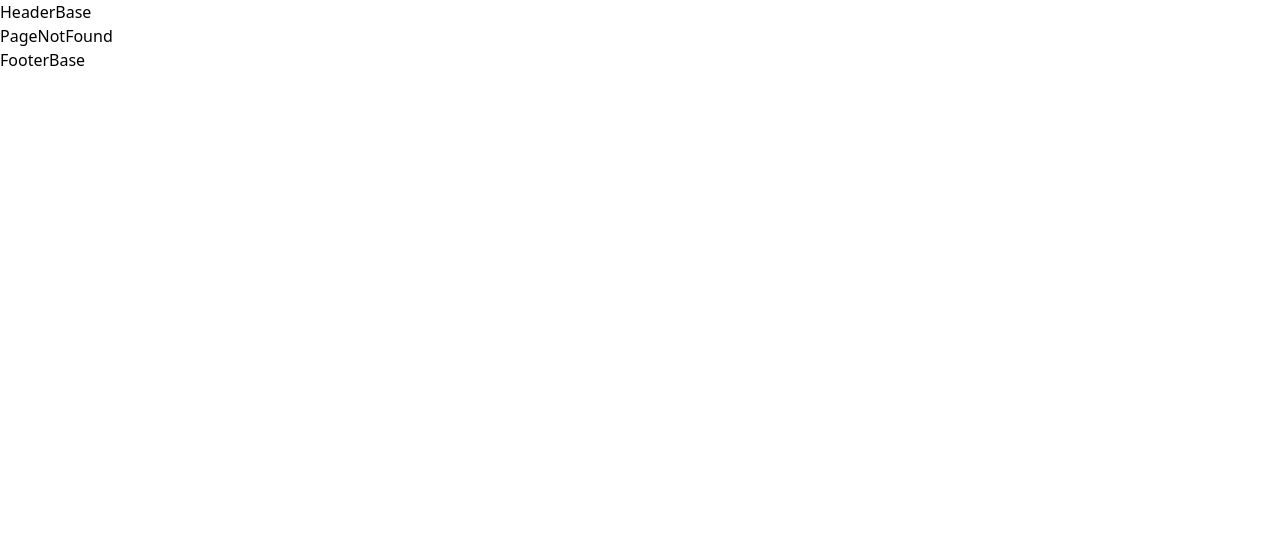
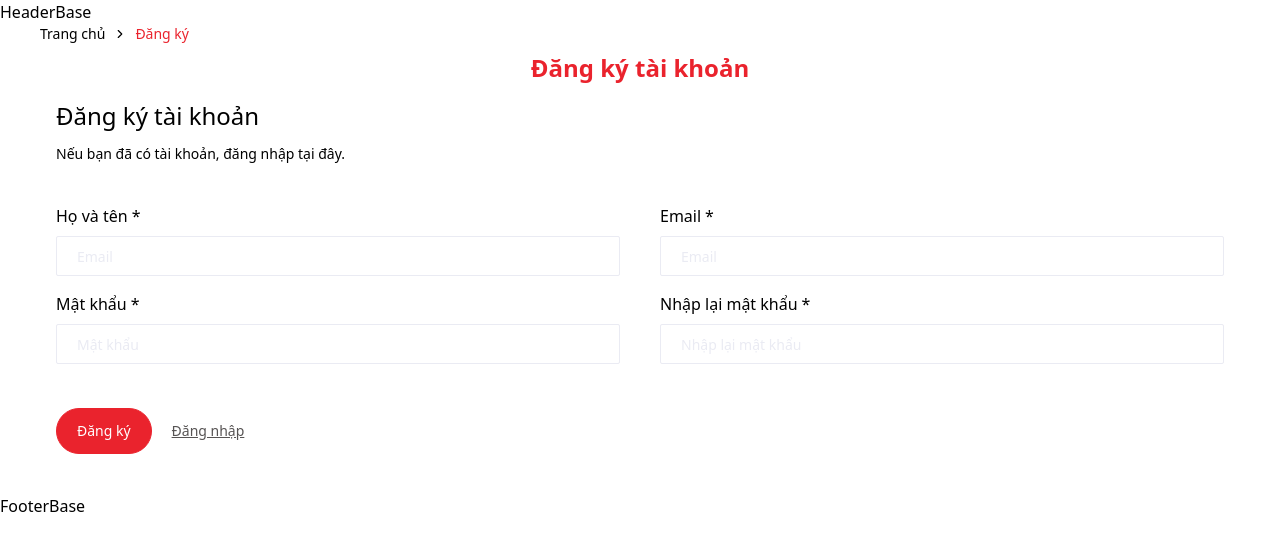
Before and after one commit to LaPhuc/ASM1_WE209, a React (Vite) app: page /register in a window 1280 px wide. Shown: the top 550 px of the page. Built offline with nearby package versions, Linux system fonts and the light colour scheme.

Commit message:
feature: create register page ui

```diff
--- a/src/App.tsx
+++ b/src/App.tsx
@@ -3,16 +3,16 @@ import "./App.css";
 import { Route, Routes } from "react-router-dom";
 
 import LayoutBase from "./components/Layout/Base";
-import Login from "./page/Account/Login";
 import HomePage from "./page/Home";
 import PageNotFound from "./page/PageNotFound";
-
+import {Login,Register} from "@/page/Account/index";
 function App() {
   return (
     <Routes>
       <Route path="/" element={<LayoutBase />}>
         <Route index element={<HomePage />} />
         <Route path="/login" element={<Login />} />
+        <Route path="/register" element={<Register />} />
         <Route path="*" element={<PageNotFound />} />
       </Route>
     </Routes>
--- a/src/page/Account/Login/index.tsx
+++ b/src/page/Account/Login/index.tsx
@@ -36,7 +36,7 @@ const Login = () => {
           </button>
           <Link
             className="font-sans text-sm underline text-davy-grey hover:text-alizarin-crimson"
-            to="/"
+            to="/register"
           >
             Đăng ký
           </Link>
--- /dev/null
+++ b/src/page/Account/Register/index.tsx
@@ -0,0 +1,66 @@
+import { Link } from "react-router-dom";
+
+import Breadcrumb from "@/components/Breadcrumb";
+const Register = () => {
+    return (
+        <div className="xl:max-w-[1200px] mx-auto lg:max-w-[1024px] md:max-w-[768px] max-w-[640px] px-3 md:p-0">
+          <Breadcrumb name="Đăng ký" />
+          <h1 className="text-2xl font-bold font-sans text-alizarin-crimson text-center pt-2 pb-4">
+            Đăng ký tài khoản
+          </h1>
+          <div className="px-4">
+            <h1 className="text-2xl font-normal mb-3">Đăng ký tài khoản</h1>
+              <p className="text-sm mb-10">
+                Nếu bạn đã có tài khoản, đăng nhập tại đây.
+              </p>
+            <form action="" className="font-sans w-[100%] mx-auto grid grid-cols-2 gap-x-10">
+              <div className="mb-4">
+                <p className="after:content-['*'] after:pl-1 mb-2">Họ và tên</p>
+                <input
+                  className="w-full h-10 border border-bright-gray placeholder:text-bright-gray placeholder:text-sm pl-5 rounded-sm outline-none"
+                  type="name"
+                  placeholder="Email"
+                />
+              </div>
+              <div className="mb-4">
+                <p className="after:content-['*'] after:pl-1 mb-2">Email</p>
+                <input
+                  className="w-full h-10 border border-bright-gray placeholder:text-bright-gray placeholder:text-sm pl-5 rounded-sm outline-none"
+                  type="email"
+                  placeholder="Email"
+                />
+              </div>
+              <div className="mb-4">
+                <p className="after:content-['*'] after:pl-1 mb-2">Mật khẩu</p>
+                <input
+                  className="w-full h-10 border border-bright-gray placeholder:text-bright-gray placeholder:text-sm pl-5 rounded-sm outline-none"
+                  type="password"
+                  placeholder="Mật khẩu"
+                />
+              </div>
+              <div className="mb-4">
+                <p className="after:content-['*'] after:pl-1 mb-2">Nhập lại mật khẩu</p>
+                <input
+                  className="w-full h-10 border border-bright-gray placeholder:text-bright-gray placeholder:text-sm pl-5 rounded-sm outline-none"
+                  type="confirmPassword"
+                  placeholder="Nhập lại mật khẩu"
+                />
+              </div>
+              <div className="flex justify-start items-center gap-x-5 mt-7 mb-10">
+                <button className="font-sans border border-alizarin-crimson text-sm text-white bg-alizarin-crimson px-5 py-3 rounded-full hover:bg-white hover:text-alizarin-crimson">
+                  Đăng ký
+                </button>
+                <Link
+                  className="font-sans text-sm underline text-davy-grey hover:text-alizarin-crimson"
+                  to="/login"
+                >
+                  Đăng nhập
+                </Link>
+              </div>
+            </form>
+          </div>
+        </div>
+      );
+}
+
+export default Register
--- /dev/null
+++ b/src/page/Account/index.ts
@@ -0,0 +1,7 @@
+import Login from "@/page/Account/Login/index";
+import Register from "@/page/Account/Register/index";
+
+export {
+    Login,
+    Register
+}
```
